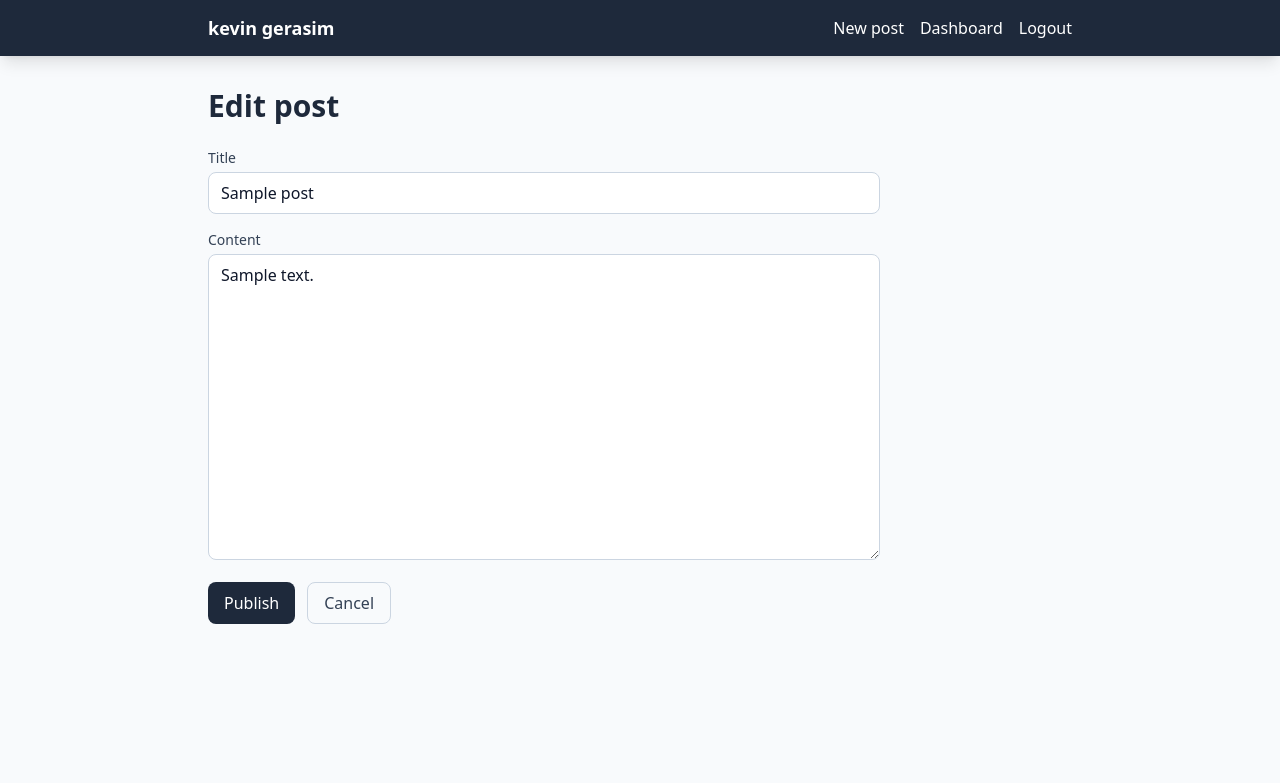
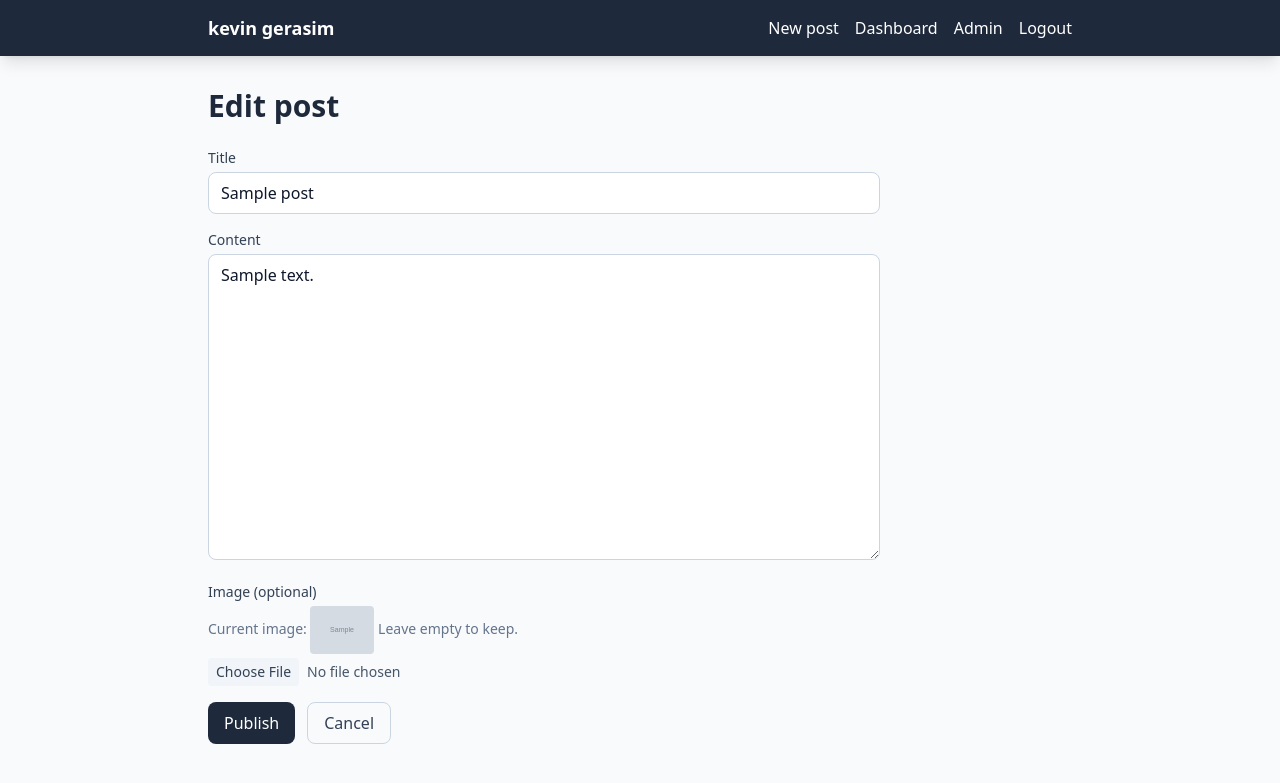
Before and after one commit to vadimvbiruk-afk/kevingherasim, a Flask app: page /post/1/edit in a window 1280 px wide. Shown: the top 783 px of the page. Run offline with Flask 3, Linux system fonts and the light colour scheme; a user stored in the database is signed in; tables that the repository leaves empty hold one stand-in row (values such as "Sample post"); grey boxes marked "Sample" are stand-in pictures; some libraries are stand-ins or nearby versions.

Commit message:
Register fix and Admin setup

```diff
--- a/app/forms.py
+++ b/app/forms.py
@@ -1,6 +1,7 @@
 """WTForms for the blog application (includes CSRF protection via Flask-WTF)."""
 
 from flask_wtf import FlaskForm
+from flask_wtf.file import FileAllowed, FileField
 from wtforms import BooleanField, EmailField, PasswordField, StringField, SubmitField, TextAreaField
 from wtforms.validators import DataRequired, Email, EqualTo, Length
 
@@ -65,4 +66,8 @@ class PostForm(FlaskForm):
             "class": "input-field w-full px-3 py-2 border border-slate-300 rounded-lg focus:ring-2 focus:ring-slate-500 focus:border-slate-500 resize-y min-h-[200px]",
         },
     )
+    image = FileField(
+        "Image (optional)",
+        validators=[FileAllowed(["jpg", "jpeg", "png", "gif", "webp"], "Images only")],
+    )
     submit = SubmitField("Publish")
--- a/app/models.py
+++ b/app/models.py
@@ -16,9 +16,15 @@ class User(UserMixin, db.Model):
     username = db.Column(db.String(64), unique=True, nullable=False, index=True)
     email = db.Column(db.String(120), unique=True, nullable=False, index=True)
     password_hash = db.Column(db.String(128), nullable=False)
+    is_admin = db.Column(db.Boolean, default=False, nullable=False)
     created_at = db.Column(db.DateTime, default=datetime.utcnow)
 
-    posts = db.relationship("Post", backref="author", lazy="dynamic", cascade="all, delete-orphan")
+    posts = db.relationship(
+        "Post",
+        backref="author",
+        lazy="dynamic",
+        cascade="all, delete-orphan",
+    )
 
     def set_password(self, password):
         """Hash and store the password."""
@@ -40,8 +46,24 @@ class Post(db.Model):
     id = db.Column(db.Integer, primary_key=True)
     title = db.Column(db.String(200), nullable=False)
     content = db.Column(db.Text, nullable=False)
+    image_url = db.Column(db.String(500), nullable=True)
     date_posted = db.Column(db.DateTime, default=datetime.utcnow)
-    user_id = db.Column(db.Integer, db.ForeignKey("users.id"), nullable=False)
+    user_id = db.Column(db.Integer, db.ForeignKey("users.id"), nullable=True)
+    author_display_name = db.Column(db.String(64), nullable=True)  # e.g. "Guest" when user_id is null
+
+    def author_name(self):
+        """Display name: author username if logged-in user, else author_display_name (e.g. Guest)."""
+        if self.author:
+            return self.author.username
+        return self.author_display_name or "Guest"
+
+    def can_edit_delete(self, user):
+        """True if user is the author or an admin."""
+        if not user or not user.is_authenticated:
+            return False
+        if getattr(user, "is_admin", False):
+            return True
+        return self.author and self.author.id == user.id
 
     def __repr__(self):
         return f"<Post {self.title!r}>"
--- a/app/routes.py
+++ b/app/routes.py
@@ -1,4 +1,6 @@
 """URL routes for the blog application."""
+
+import os
 
 from flask import Blueprint, flash, redirect, render_template, request, url_for
 from flask_login import current_user, login_required, login_user, logout_user
@@ -7,8 +9,23 @@ from sqlalchemy.exc import IntegrityError
 from app import db
 from app.forms import LoginForm, PostForm, RegisterForm
 from app.models import Post, User
+from app.services.cloudinary_upload import upload_image
 
 bp = Blueprint("main", __name__)
+
+
+def admin_required(f):
+    """Decorator: require authenticated admin."""
+    from functools import wraps
+
+    @wraps(f)
+    def wrapped(*args, **kwargs):
+        if not current_user.is_authenticated or not getattr(current_user, "is_admin", False):
+            flash("Admin access required.", "error")
+            return redirect(url_for("main.home"))
+        return f(*args, **kwargs)
+
+    return wrapped
 
 
 @bp.route("/")
@@ -31,7 +48,13 @@ def register():
         return redirect(url_for("main.dashboard"))
     form = RegisterForm()
     if form.validate_on_submit():
-        user = User(username=form.username.data, email=form.email.data)
+        admin_email = os.environ.get("ADMIN_EMAIL", "").strip().lower()
+        email_value = (form.email.data or "").strip().lower()
+        user = User(
+            username=(form.username.data or "").strip(),
+            email=email_value or form.email.data,
+            is_admin=bool(admin_email and email_value == admin_email),
+        )
         user.set_password(form.password.data)
         db.session.add(user)
         try:
@@ -39,6 +62,10 @@ def register():
         except IntegrityError:
             db.session.rollback()
             flash("Username or email already in use.", "error")
+            return render_template("register.html", form=form)
+        except Exception as e:
+            db.session.rollback()
+            flash("Registration failed. Please try again.", "error")
             return render_template("register.html", form=form)
         flash("Registration successful. You can log in now.", "success")
         return redirect(url_for("main.login"))
@@ -52,7 +79,8 @@ def login():
         return redirect(url_for("main.dashboard"))
     form = LoginForm()
     if form.validate_on_submit():
-        user = db.session.scalar(db.select(User).where(User.email == form.email.data))
+        email_value = (form.email.data or "").strip().lower()
+        user = db.session.scalar(db.select(User).where(User.email == email_value))
         if user and user.check_password(form.password.data):
             login_user(user, remember=form.remember.data)
             next_page = request.args.get("next")
@@ -78,16 +106,29 @@ def dashboard():
 
 
 @bp.route("/post/new", methods=["GET", "POST"])
-@login_required
 def post_new():
-    """Create a new post (login required)."""
+    """Create a new post (logged-in user or guest)."""
     form = PostForm()
     if form.validate_on_submit():
-        post = Post(
-            title=form.title.data,
-            content=form.content.data,
-            author=current_user,
-        )
+        if current_user.is_authenticated:
+            post = Post(
+                title=form.title.data,
+                content=form.content.data,
+                author=current_user,
+                author_display_name=None,
+            )
+        else:
+            post = Post(
+                title=form.title.data,
+                content=form.content.data,
+                author=None,
+                author_display_name="Guest",
+            )
+        image_file = request.files.get("image") or (form.image.data if hasattr(form.image, "data") else None)
+        if image_file and image_file.filename:
+            url = upload_image(image_file)
+            if url:
+                post.image_url = url
         db.session.add(post)
         db.session.commit()
         flash("Post created.", "success")
@@ -96,17 +137,24 @@ def post_new():
 
 
 @bp.route("/post/<int:post_id>/edit", methods=["GET", "POST"])
-@login_required
 def post_edit(post_id):
-    """Edit a post (author only)."""
+    """Edit a post (author or admin)."""
     post = db.session.get(Post, post_id)
-    if not post or post.author != current_user:
-        flash("Post not found or you cannot edit it.", "error")
+    if not post:
+        flash("Post not found.", "error")
+        return redirect(url_for("main.home"))
+    if not post.can_edit_delete(current_user):
+        flash("You do not have permission to edit this post.", "error")
         return redirect(url_for("main.home"))
     form = PostForm(obj=post)
     if form.validate_on_submit():
         post.title = form.title.data
         post.content = form.content.data
+        image_file = request.files.get("image") or (form.image.data if hasattr(form.image, "data") else None)
+        if image_file and image_file.filename:
+            url = upload_image(image_file)
+            if url:
+                post.image_url = url
         db.session.commit()
         flash("Post updated.", "success")
         return redirect(url_for("main.home"))
@@ -114,14 +162,43 @@ def post_edit(post_id):
 
 
 @bp.route("/post/<int:post_id>/delete", methods=["POST"])
-@login_required
 def post_delete(post_id):
-    """Delete a post (author only)."""
+    """Delete a post (author or admin)."""
     post = db.session.get(Post, post_id)
-    if not post or post.author != current_user:
-        flash("Post not found or you cannot delete it.", "error")
+    if not post:
+        flash("Post not found.", "error")
+        return redirect(url_for("main.home"))
+    if not post.can_edit_delete(current_user):
+        flash("You do not have permission to delete this post.", "error")
+        return redirect(url_for("main.home"))
+    if not current_user.is_authenticated:
+        flash("You must be logged in to delete posts.", "error")
         return redirect(url_for("main.home"))
     db.session.delete(post)
     db.session.commit()
     flash("Post deleted.", "info")
     return redirect(url_for("main.home"))
+
+
+@bp.route("/admin")
+@login_required
+@admin_required
+def admin_dashboard():
+    """Admin: list all posts with edit/delete."""
+    posts = (
+        db.session.execute(
+            db.select(Post).order_by(Post.date_posted.desc())
+        )
+        .scalars()
+        .all()
+    )
+    return render_template("admin/dashboard.html", posts=posts)
+
+
+@bp.route("/admin/users")
+@login_required
+@admin_required
+def admin_users():
+    """Admin: list registered users (username, email)."""
+    users = db.session.execute(db.select(User).order_by(User.created_at.desc())).scalars().all()
+    return render_template("admin/users.html", users=users)
--- /dev/null
+++ b/app/services/__init__.py
@@ -0,0 +1 @@
+# Services (e.g. Cloudinary upload)
--- a/app/templates/base.html
+++ b/app/templates/base.html
@@ -13,13 +13,18 @@
         kevin gerasim
       </a>
       <div class="flex items-center gap-4">
+        <a href="{{ url_for('main.post_new') }}" class="hover:text-slate-200 transition">
+          New post
+        </a>
         {% if current_user.is_authenticated %}
-          <a href="{{ url_for('main.post_new') }}" class="hover:text-slate-200 transition">
-            New post
-          </a>
           <a href="{{ url_for('main.dashboard') }}" class="hover:text-slate-200 transition">
             Dashboard
           </a>
+          {% if current_user.is_admin %}
+            <a href="{{ url_for('main.admin_dashboard') }}" class="hover:text-slate-200 transition">
+              Admin
+            </a>
+          {% endif %}
           <a href="{{ url_for('main.logout') }}" class="hover:text-slate-200 transition">
             Logout
           </a>
--- a/app/templates/post_form.html
+++ b/app/templates/post_form.html
@@ -4,7 +4,7 @@
 
 {% block content %}
 <h1 class="text-3xl font-bold text-slate-800 mb-6">{{ title }}</h1>
-<form method="post" class="max-w-2xl space-y-4" novalidate>
+<form method="post" class="max-w-2xl space-y-4" novalidate enctype="multipart/form-data">
   {{ form.hidden_tag() }}
   <div>
     {{ form.title.label(class="block text-sm font-medium text-slate-700 mb-1") }}
@@ -20,11 +20,19 @@
       <p class="mt-1 text-sm text-red-600">{{ form.content.errors[0] }}</p>
     {% endif %}
   </div>
+  <div>
+    {{ form.image.label(class="block text-sm font-medium text-slate-700 mb-1") }}
+    {% if post and post.image_url %}
+      <p class="text-sm text-slate-500 mb-1">Current image: <img src="{{ post.image_url }}" alt="" class="inline h-12 rounded"> Leave empty to keep.</p>
+    {% endif %}
+    {{ form.image(class="w-full text-sm text-slate-600 file:mr-2 file:py-1 file:px-2 file:rounded file:border-0 file:bg-slate-100 file:text-slate-700") }}
+    {% if form.image.errors %}
+      <p class="mt-1 text-sm text-red-600">{{ form.image.errors[0] }}</p>
+    {% endif %}
+  </div>
   <div class="flex gap-3">
     {{ form.submit(class="px-4 py-2 bg-slate-800 text-white rounded-lg hover:bg-slate-700 cursor-pointer") }}
-    {% if post %}
-      <a href="{{ url_for('main.home') }}" class="px-4 py-2 border border-slate-300 rounded-lg text-slate-700 hover:bg-slate-100">Cancel</a>
-    {% endif %}
+    <a href="{{ url_for('main.home') }}" class="px-4 py-2 border border-slate-300 rounded-lg text-slate-700 hover:bg-slate-100">Cancel</a>
   </div>
 </form>
 {% endblock %}
--- a/requirements.txt
+++ b/requirements.txt
@@ -6,3 +6,4 @@ python-dotenv>=1.0.0
 gunicorn>=21.0.0
 flask-wtf>=1.2.0
 flask-talisman>=1.1.0
+cloudinary>=1.36.0
```
Also changed, not shown: DEPLOYMENT.md (+16 -1 lines), app/__init__.py (+6 -1 lines), app/services/cloudinary_upload.py (added, +35 -0 lines), app/templates/admin/dashboard.html (added, +40 -0 lines), app/templates/admin/users.html (added, +35 -0 lines), app/templates/home.html (+6 -3 lines).
